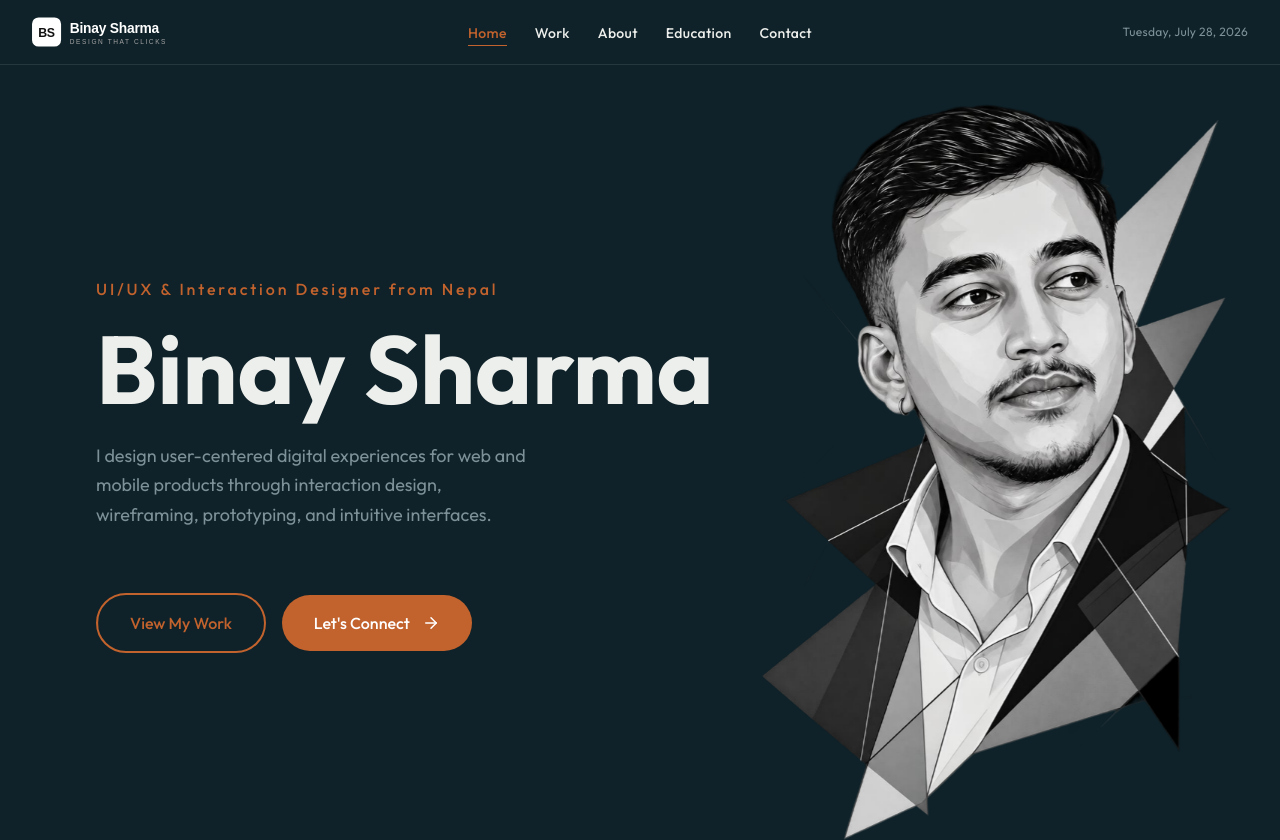
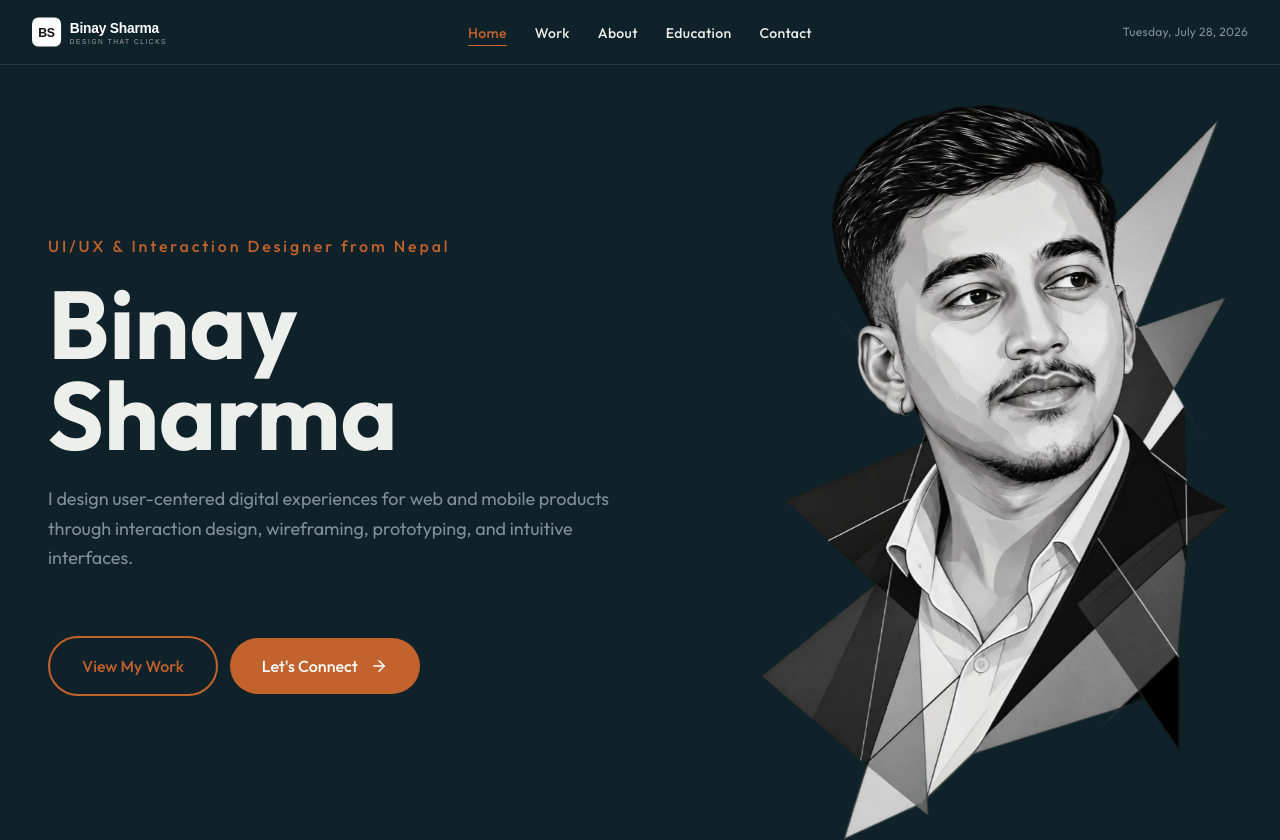
Before and after one commit to Im-binay/Binay_portfolio, a React (Vite) app: page / in a window 1280 px wide. Shown: the top 840 px of the page. Built offline with nearby package versions, Linux system fonts and the light colour scheme.

Commit message:
Edit responsive issu in tablet view

```diff
--- a/src/components/Hero.jsx
+++ b/src/components/Hero.jsx
@@ -13,30 +13,13 @@ import heroImage from "../assets/images/BinayHeroImg.png";
 const Hero = () => {
   const containerRef = useRef(null);
 
-  /* ========================================
-     SCROLL PARALLAX
-  ======================================== */
-
   const { scrollYProgress } = useScroll({
     target: containerRef,
     offset: ["start start", "end start"],
   });
 
-  const yMobileImage = useTransform(
-    scrollYProgress,
-    [0, 1],
-    ["0%", "8%"]
-  );
-
-  const yDesktopImage = useTransform(
-    scrollYProgress,
-    [0, 1],
-    ["0%", "-8%"]
-  );
-
-  /* ========================================
-     MOUSE INTERACTION
-  ======================================== */
+  const yMobileImage = useTransform(scrollYProgress, [0, 1], ["0%", "8%"]);
+  const yDesktopImage = useTransform(scrollYProgress, [0, 1], ["0%", "-8%"]);
 
   const mouseX = useMotionValue(0);
   const mouseY = useMotionValue(0);
@@ -53,38 +36,15 @@ const Hero = () => {
     mass: 0.5,
   });
 
-  const rotateX = useTransform(
-    smoothY,
-    [-0.5, 0.5],
-    [3, -3]
-  );
-
-  const rotateY = useTransform(
-    smoothX,
-    [-0.5, 0.5],
-    [-3, 3]
-  );
-
-  const imageX = useTransform(
-    smoothX,
-    [-0.5, 0.5],
-    [-8, 8]
-  );
-
-  const imageY = useTransform(
-    smoothY,
-    [-0.5, 0.5],
-    [-8, 8]
-  );
+  const rotateX = useTransform(smoothY, [-0.5, 0.5], [3, -3]);
+  const rotateY = useTransform(smoothX, [-0.5, 0.5], [-3, 3]);
+  const imageX = useTransform(smoothX, [-0.5, 0.5], [-8, 8]);
+  const imageY = useTransform(smoothY, [-0.5, 0.5], [-8, 8]);
 
   const handleMouseMove = (e) => {
     const rect = e.currentTarget.getBoundingClientRect();
-
-    const x =
-      (e.clientX - rect.left) / rect.width - 0.5;
-
-    const y =
-      (e.clientY - rect.top) / rect.height - 0.5;
+    const x = (e.clientX - rect.left) / rect.width - 0.5;
+    const y = (e.clientY - rect.top) / rect.height - 0.5;
 
     mouseX.set(x);
     mouseY.set(y);
@@ -95,15 +55,8 @@ const Hero = () => {
     mouseY.set(0);
   };
 
-  /* ========================================
-     TEXT ANIMATION
-  ======================================== */
-
   const containerVariants = {
-    hidden: {
-      opacity: 0,
-    },
-
+    hidden: { opacity: 0 },
     visible: {
       opacity: 1,
       transition: {
@@ -114,11 +67,7 @@ const Hero = () => {
   };
 
   const itemVariants = {
-    hidden: {
-      opacity: 0,
-      y: 25,
-    },
-
+    hidden: { opacity: 0, y: 25 },
     visible: {
       opacity: 1,
       y: 0,
@@ -130,12 +79,7 @@ const Hero = () => {
   };
 
   const imageVariants = {
-    hidden: {
-      opacity: 0,
-      scale: 1.03,
-      y: 20,
-    },
-
+    hidden: { opacity: 0, scale: 1.03, y: 20 },
     visible: {
       opacity: 1,
       scale: 1,
@@ -153,60 +97,13 @@ const Hero = () => {
       ref={containerRef}
       id="home"
       aria-labelledby="hero-heading"
-      className="
-        relative
-        flex
-        min-h-[calc(100dvh-80px)]
-        w-full
-        items-center
-        overflow-hidden
-        bg-[var(--bg-color)]
-        font-outfit
-        lg:min-h-screen
-      "
+      className="relative flex min-h-[calc(100dvh-80px)] w-full items-center overflow-hidden bg-[var(--bg-color)] font-outfit lg:min-h-screen"
     >
-      <div
-        className="
-          mx-auto
-          flex
-          w-full
-          max-w-[1440px]
-          flex-col
-          items-center
-          justify-between
-          gap-8
-          py-12
-          md:flex-row
-          md:gap-0
-          md:py-0
-        "
-      >
-
-        {/* ========================================
-            HERO IMAGE
-        ======================================== */}
-
+      <div className="mx-auto flex w-full max-w-[1440px] flex-col items-center justify-between gap-8 py-12 md:flex-row md:gap-0 md:px-8 md:py-0 lg:px-0">
         <figure
           onMouseMove={handleMouseMove}
           onMouseLeave={handleMouseLeave}
-          className="
-            absolute
-            inset-0
-            m-0
-            overflow-hidden
-            px-4
-            py-4
-
-            md:relative
-            md:order-2
-            md:h-[70vh]
-            md:w-1/2
-            md:px-0
-            md:pl-8
-
-            lg:h-screen
-            lg:pl-14
-          "
+          className="absolute inset-0 m-0 overflow-hidden px-4 py-4 md:relative md:order-2 md:h-[72vh] md:w-[46%] md:px-0 md:pl-4 lg:h-screen lg:w-1/2 lg:pl-14"
           aria-label="Portrait of Binay Sharma, UI/UX Designer"
         >
           <motion.div
@@ -215,23 +112,14 @@ const Hero = () => {
             animate="visible"
             style={{
               y:
-                typeof window !== "undefined" &&
-                window.innerWidth >= 768
+                typeof window !== "undefined" && window.innerWidth >= 768
                   ? yDesktopImage
                   : yMobileImage,
-
               x: imageX,
               rotateX,
               rotateY,
             }}
-            className="
-              flex
-              h-full
-              w-full
-              items-center
-              justify-center
-              will-change-transform
-            "
+            className="flex h-full w-full items-center justify-center will-change-transform"
           >
             <motion.img
               src={heroImage}
@@ -241,315 +129,76 @@ const Hero = () => {
               height="1000"
               fetchPriority="high"
               decoding="async"
-              whileHover={{
-                scale: 1.015,
-              }}
-              transition={{
-                duration: 0.4,
-                ease: "easeOut",
-              }}
-              style={{
-                y: imageY,
-              }}
-              className="
-                h-full
-                w-full
-                object-cover
-                object-top
-
-                md:object-contain
-                md:object-center
-
-                will-change-transform
-              "
+              whileHover={{ scale: 1.015 }}
+              transition={{ duration: 0.4, ease: "easeOut" }}
+              style={{ y: imageY }}
+              className="h-full w-full object-cover object-top md:object-contain md:object-center will-change-transform"
             />
           </motion.div>
         </figure>
-
-        {/* ========================================
-            HERO CONTENT
-        ======================================== */}
 
         <motion.header
           variants={containerVariants}
           initial="hidden"
           animate="visible"
-          className="
-            absolute
-            inset-x-0
-            bottom-0
-            z-10
-
-            flex
-            w-full
-            items-center
-
-            bg-gradient-to-t
-            from-[var(--bg-color)]
-            via-[var(--bg-color)]/95
-            to-[var(--bg-color)]/0
-
-            px-6
-            pb-10
-            pt-8
-
-            backdrop-blur-[2px]
-
-            md:relative
-            md:inset-auto
-            md:order-1
-            md:h-[70vh]
-            md:w-1/2
-            md:bg-[var(--bg-color)]
-            md:px-12
-            md:py-0
-            md:backdrop-blur-none
-
-            lg:h-screen
-            lg:px-24
-          "
+          className="absolute inset-x-0 bottom-0 z-10 flex w-full items-center bg-gradient-to-t from-[var(--bg-color)] via-[var(--bg-color)]/95 to-[var(--bg-color)]/0 px-6 pb-10 pt-8 backdrop-blur-[2px] md:relative md:inset-auto md:order-1 md:h-[72vh] md:w-[54%] md:bg-[var(--bg-color)] md:px-0 md:pr-6 md:py-0 md:backdrop-blur-none lg:h-screen lg:w-1/2 lg:pr-0 lg:px-12"
         >
-          <div
-            className="
-              w-full
-              max-w-lg
-              py-4
-
-              lg:max-w-[680px]
-            "
-          >
-
-            {/* ========================================
-                LABEL
-            ======================================== */}
-
+          <div className="w-full max-w-lg py-4 md:max-w-[560px] lg:max-w-[680px]">
             <motion.p
               variants={itemVariants}
-              className="
-                text-[10px]
-                font-medium
-                tracking-[0.18em]
-                text-[var(--accent-color)]
-
-                sm:text-xs
-                md:text-sm
-                lg:text-base
-              "
+              className="text-[10px] font-medium tracking-[0.18em] text-[var(--accent-color)] sm:text-xs md:text-xs lg:text-base"
             >
               UI/UX & Interaction Designer from Nepal
             </motion.p>
 
-            {/* ========================================
-                NAME
-            ======================================== */}
-
             <motion.h1
               id="hero-heading"
               variants={itemVariants}
-              className="
-                mt-1
-                whitespace-nowrap
-                text-3xl
-                font-bold
-                leading-none
-                tracking-normal
-                text-[var(--text-color)]
-
-                sm:mt-2
-                sm:text-4xl
-
-                md:mt-3
-                md:text-7xl
-
-                lg:mt-5
-                lg:text-7xl
-
-                xl:text-8xl
-              "
+              className="mt-1 text-3xl font-bold leading-none tracking-normal text-[var(--text-color)] sm:mt-2 sm:text-4xl md:mt-3 md:text-5xl md:leading-[0.95] lg:mt-5 lg:text-7xl xl:text-8xl"
             >
               Binay Sharma
             </motion.h1>
 
-            {/* ========================================
-                DESCRIPTION
-            ======================================== */}
-
             <motion.p
               variants={itemVariants}
-              className="
-                mt-4
-                w-full
-                max-w-[720px]
-                text-xs
-                leading-relaxed
-                text-[var(--text-muted)]
-
-                sm:mt-5
-                sm:text-sm
-
-                md:mt-6
-                md:max-w-[620px]
-                md:text-base
-
-                lg:max-w-[680px]
-                lg:text-lg
-              "
+              className="mt-4 w-full max-w-[720px] text-xs leading-relaxed text-[var(--text-muted)] sm:mt-5 sm:text-sm md:mt-5 md:max-w-[500px] md:text-sm md:leading-relaxed lg:mt-6 lg:max-w-[680px] lg:text-lg"
             >
               I design user-centered digital experiences for web and mobile
               products through interaction design, wireframing, prototyping,
               and intuitive interfaces.
             </motion.p>
 
-            {/* ========================================
-                CTA BUTTONS
-            ======================================== */}
-
             <motion.div
               variants={itemVariants}
-              className="
-                mt-8
-                flex
-                w-full
-                flex-nowrap
-                items-center
-                gap-2
-
-                sm:mt-10
-                sm:gap-4
-
-                md:mt-14
-
-                lg:mt-16
-              "
+              className="mt-8 flex w-full flex-nowrap items-center gap-2 sm:mt-10 sm:gap-4 md:mt-8 md:max-w-[500px] md:gap-3 lg:mt-16"
             >
-
-              {/* VIEW WORK */}
-
               <a
                 href="#work"
-                className="
-                  group
-                  relative
-                  inline-flex
-                  flex-1
-                  items-center
-                  justify-center
-                  overflow-hidden
-                  rounded-full
-                  border
-                  border-[var(--accent-color)]
-                  bg-white/10
-                  px-3
-                  py-3.5
-                  text-center
-                  text-xs
-                  font-medium
-                  text-[var(--accent-color)]
-                  backdrop-blur-sm
-                  transition-all
-                  duration-300
-                  hover:text-white
-
-                  sm:flex-initial
-                  sm:px-8
-                  sm:py-4
-                  sm:text-base
-
-                  md:border-2
-                  md:bg-transparent
-                  md:backdrop-blur-none
-                "
+                className="group relative inline-flex flex-1 items-center justify-center overflow-hidden rounded-full border border-[var(--accent-color)] bg-white/10 px-3 py-3.5 text-center text-xs font-medium text-[var(--accent-color)] backdrop-blur-sm transition-all duration-300 hover:text-white sm:flex-initial sm:px-8 sm:py-4 sm:text-base md:border-2 md:bg-transparent md:px-6 md:py-3.5 md:text-sm md:backdrop-blur-none lg:px-8 lg:py-4 lg:text-base"
               >
                 <span
                   aria-hidden="true"
-                  className="
-                    absolute
-                    inset-0
-                    -translate-x-full
-                    bg-[var(--accent-color)]
-                    transition-transform
-                    duration-500
-                    ease-out
-                    group-hover:translate-x-0
-                  "
+                  className="absolute inset-0 -translate-x-full bg-[var(--accent-color)] transition-transform duration-500 ease-out group-hover:translate-x-0"
                 />
-
-                <span className="relative z-10">
-                  View My Work
-                </span>
+                <span className="relative z-10">View My Work</span>
               </a>
-
-              {/* CONTACT */}
 
               <a
                 href="#contact"
-                className="
-                  group
-                  relative
-                  inline-flex
-                  flex-1
-                  items-center
-                  justify-center
-                  gap-1.5
-                  overflow-hidden
-                  rounded-full
-                  bg-[var(--accent-color)]
-                  px-3
-                  py-2.5
-                  text-xs
-                  font-medium
-                  text-white
-                  transition-all
-                  duration-500
-                  hover:scale-[1.02]
-
-                  sm:flex-initial
-                  sm:gap-3
-                  sm:px-8
-                  sm:py-4
-                  sm:text-base
-                "
+                className="group relative inline-flex flex-1 items-center justify-center gap-1.5 overflow-hidden rounded-full bg-[var(--accent-color)] px-3 py-2.5 text-xs font-medium text-white transition-all duration-500 hover:scale-[1.02] sm:flex-initial sm:gap-3 sm:px-8 sm:py-4 sm:text-base md:px-6 md:py-3.5 md:text-sm lg:px-8 lg:py-4 lg:text-base"
               >
                 <span
                   aria-hidden="true"
-                  className="
-                    absolute
-                    left-[-150%]
-                    top-0
-                    h-full
-                    w-1/2
-                    -skew-x-12
-                    bg-white/20
-                    transition-all
-                    duration-[1200ms]
-                    ease-out
-                    group-hover:left-[150%]
-                  "
+                  className="absolute left-[-150%] top-0 h-full w-1/2 -skew-x-12 bg-white/20 transition-all duration-[1200ms] ease-out group-hover:left-[150%]"
                 />
-
-                <span className="relative z-10">
-                  Let's Connect
-                </span>
-
+                <span className="relative z-10">Let's Connect</span>
                 <ArrowRight
                   size={12}
                   aria-hidden="true"
-                  className="
-                    relative
-                    z-10
-                    transition-transform
-                    duration-700
-                    ease-out
-                    group-hover:translate-x-2
-
-                    sm:h-[18px]
-                    sm:w-[18px]
-                  "
+                  className="relative z-10 transition-transform duration-700 ease-out group-hover:translate-x-2 sm:h-[18px] sm:w-[18px]"
                 />
               </a>
-
             </motion.div>
-
           </div>
         </motion.header>
       </div>
```
